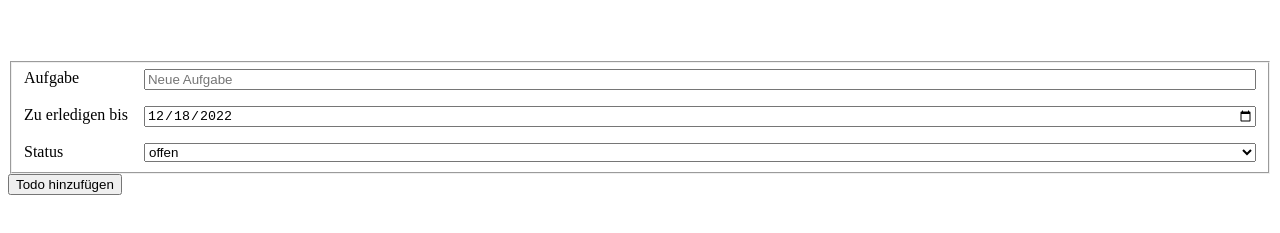
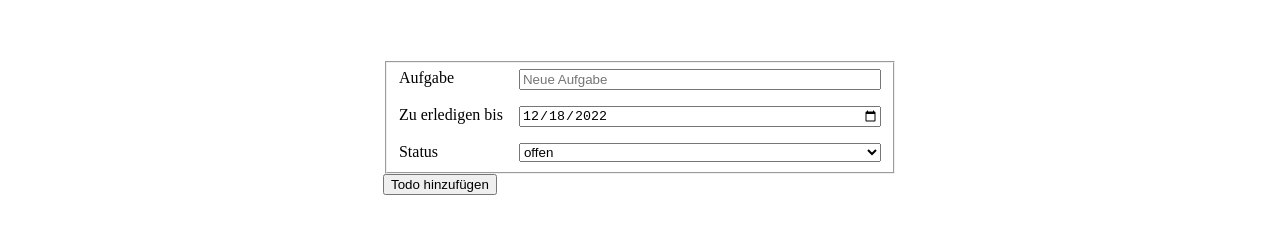
Before and after one commit to fhswf/webentwicklung, a plain HTML site: page todo/todo.html in a window 1280 px wide. Shown: the part 61-294 px from the top of the page. Drawn offline with Linux system fonts and the light colour scheme.

Commit message:
input form should not get too wide

```diff
--- a/todo/todo.css
+++ b/todo/todo.css
@@ -12,3 +12,8 @@
     grid-gap: 1em;
     margin: 2em 2ex;
 }
+
+#todo-form {
+    max-width: 70ex;
+    margin: 0 auto;
+}
```
